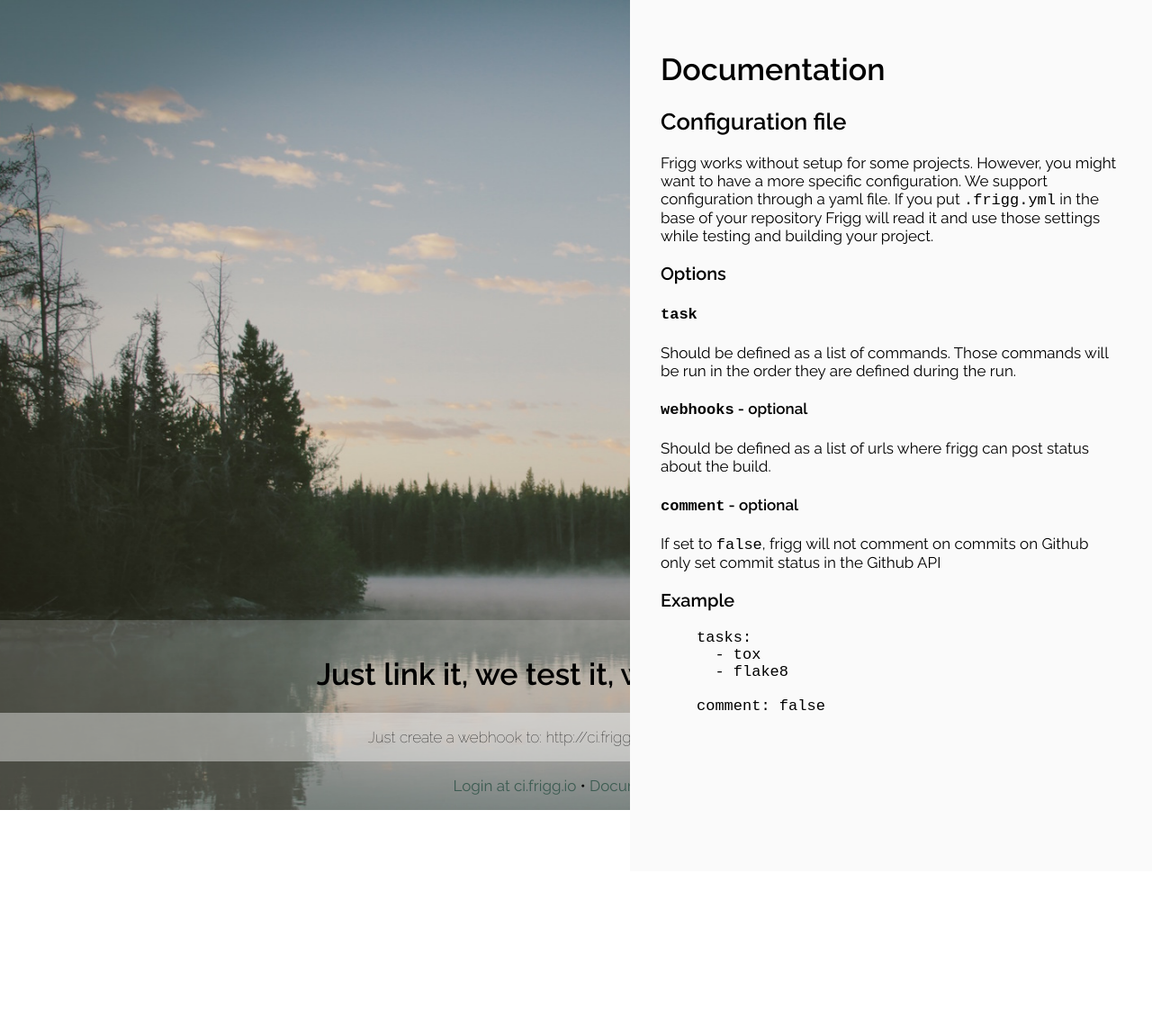
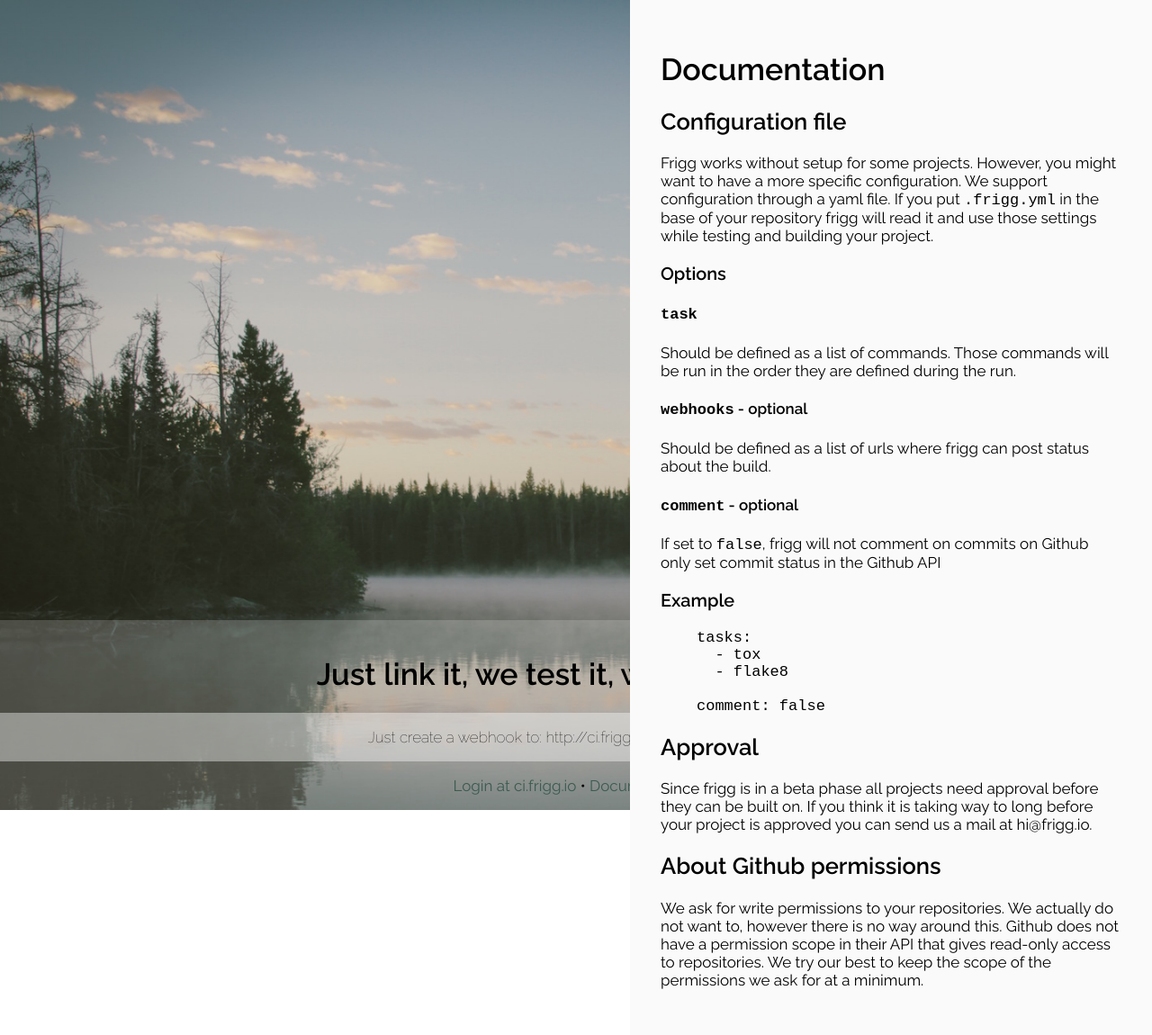
Before and after one commit to frigg/frigg.github.io, a Jekyll site: the page built from docs/index.md, in a window 1280 px wide. Shown: the whole page at 90% size. Built offline with Jekyll 4.4.1, drawn with Linux system fonts in a browser that asks for light colours; before the commit the page ends 968 px from its top, so only the background shows below that.

Commit message:
Add info about approval and github permissions in docs

```diff
--- a/docs/index.md
+++ b/docs/index.md
@@ -4,23 +4,24 @@ title: Documentation
 ---
 
 ## Configuration file
-Frigg works without setup for some projects. However, you might want to
-have a more specific configuration. We support configuration through a
-yaml file. If you put `.frigg.yml` in the base of your repository Frigg
-will read it and use those settings while testing and building your
-project.
+Frigg works without setup for some projects. However, you might want to have a
+more specific configuration. We support configuration through a yaml file. If
+you put `.frigg.yml` in the base of your repository frigg will read it and use
+those settings while testing and building your project.
 
 ### Options
 
 #### `task`
-Should be defined as a list of commands. Those commands will be run in the order they are
-defined during the run.
+Should be defined as a list of commands. Those commands will be run in the
+order they are defined during the run.
 
 #### `webhooks` - optional
-Should be defined as a list of urls where frigg can post status about the build.
+Should be defined as a list of urls where frigg can post status about the
+build.
 
 #### `comment` - optional
-If set to `false`, frigg will not comment on commits on Github only set commit status in the Github API
+If set to `false`, frigg will not comment on commits on Github only set commit
+status in the Github API
 
 ### Example
 {% highlight yaml %}
@@ -30,3 +31,14 @@ tasks:
 
 comment: false
 {% endhighlight %}
+
+## Approval
+Since frigg is in a beta phase all projects need approval before they can be
+built on. If you think it is taking way to long before your project is
+approved you can send us a mail at hi@frigg.io.
+
+## About Github permissions
+We ask for write permissions to your repositories. We actually do not want to,
+however there is no way around this. Github does not have a permission scope in
+their API that gives read-only access to repositories. We try our best to keep
+the scope of the permissions we ask for at a minimum.
```
